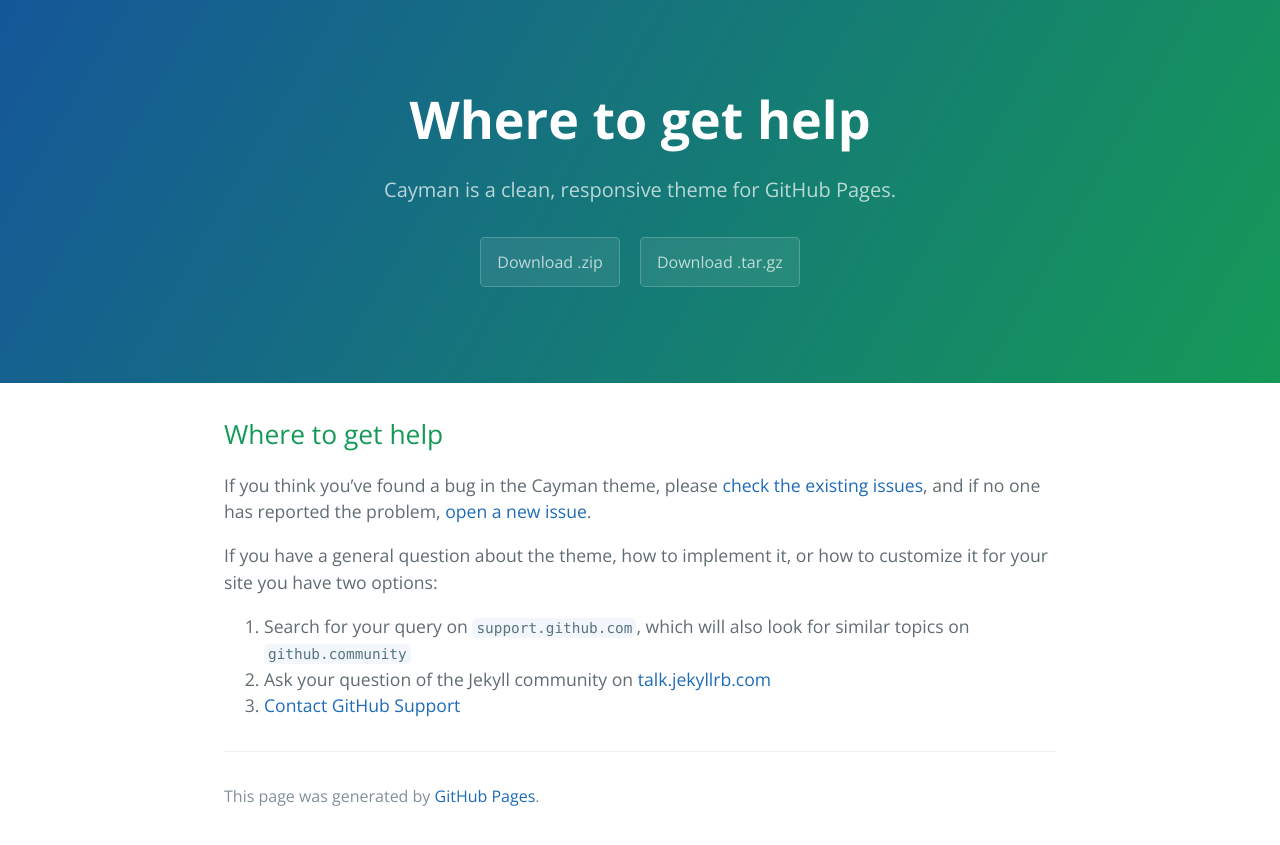
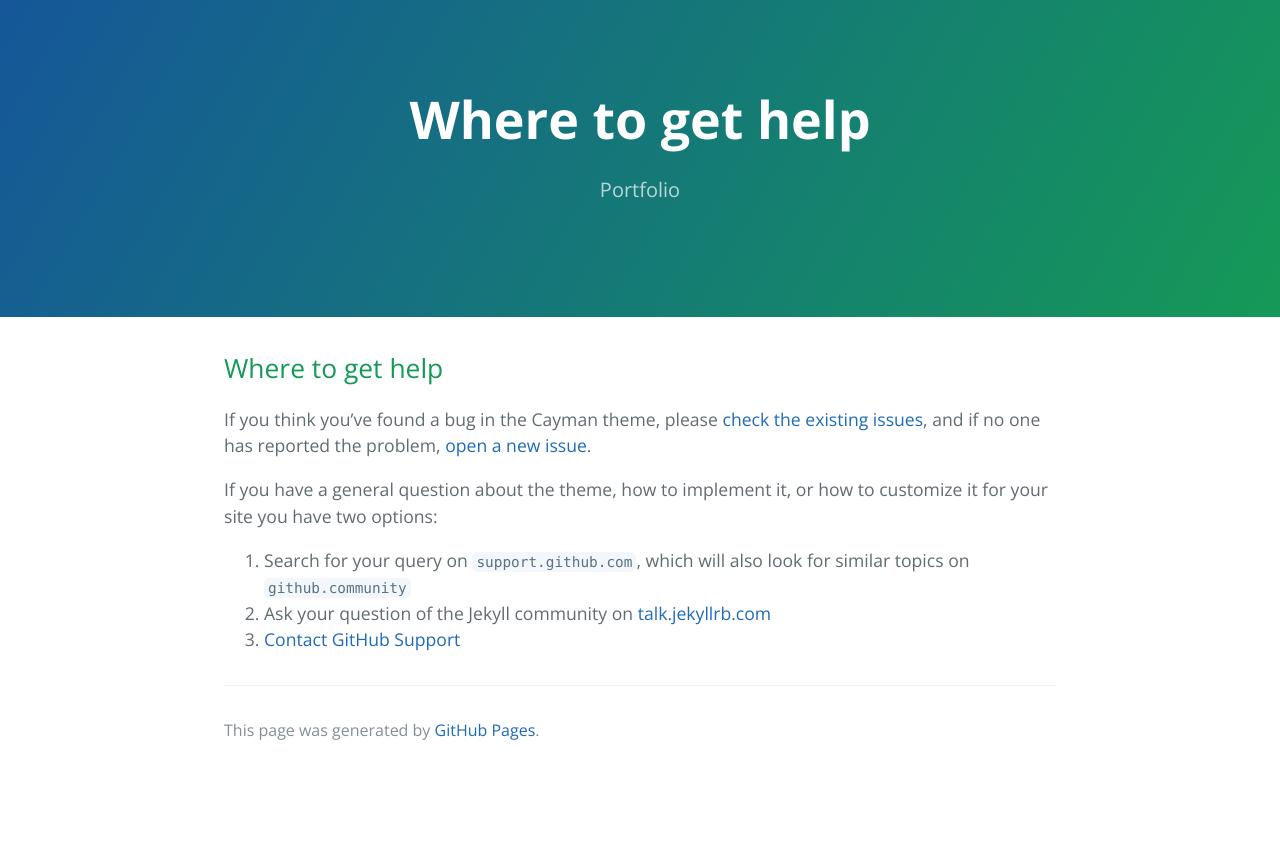
Before and after one commit to KyleV1/kylev1.github.io, a Jekyll site: the page built from docs/SUPPORT.md, in a window 1280 px wide. Shown: the top 845 px of the page. Built offline with Jekyll 4.4.1, drawn with Linux system fonts in a browser that asks for light colours; our own code applies the rules of GitHub Pages for plain Markdown files.

Commit message:
Update _config.yml

```diff
--- a/_config.yml
+++ b/_config.yml
@@ -1,5 +1,5 @@
-title: Cayman theme
-description: Cayman is a clean, responsive theme for GitHub Pages.
-show_downloads: true
+title: Kyle Vece
+description: Portfolio
+show_downloads: false
 google_analytics:
 theme: jekyll-theme-cayman
```
